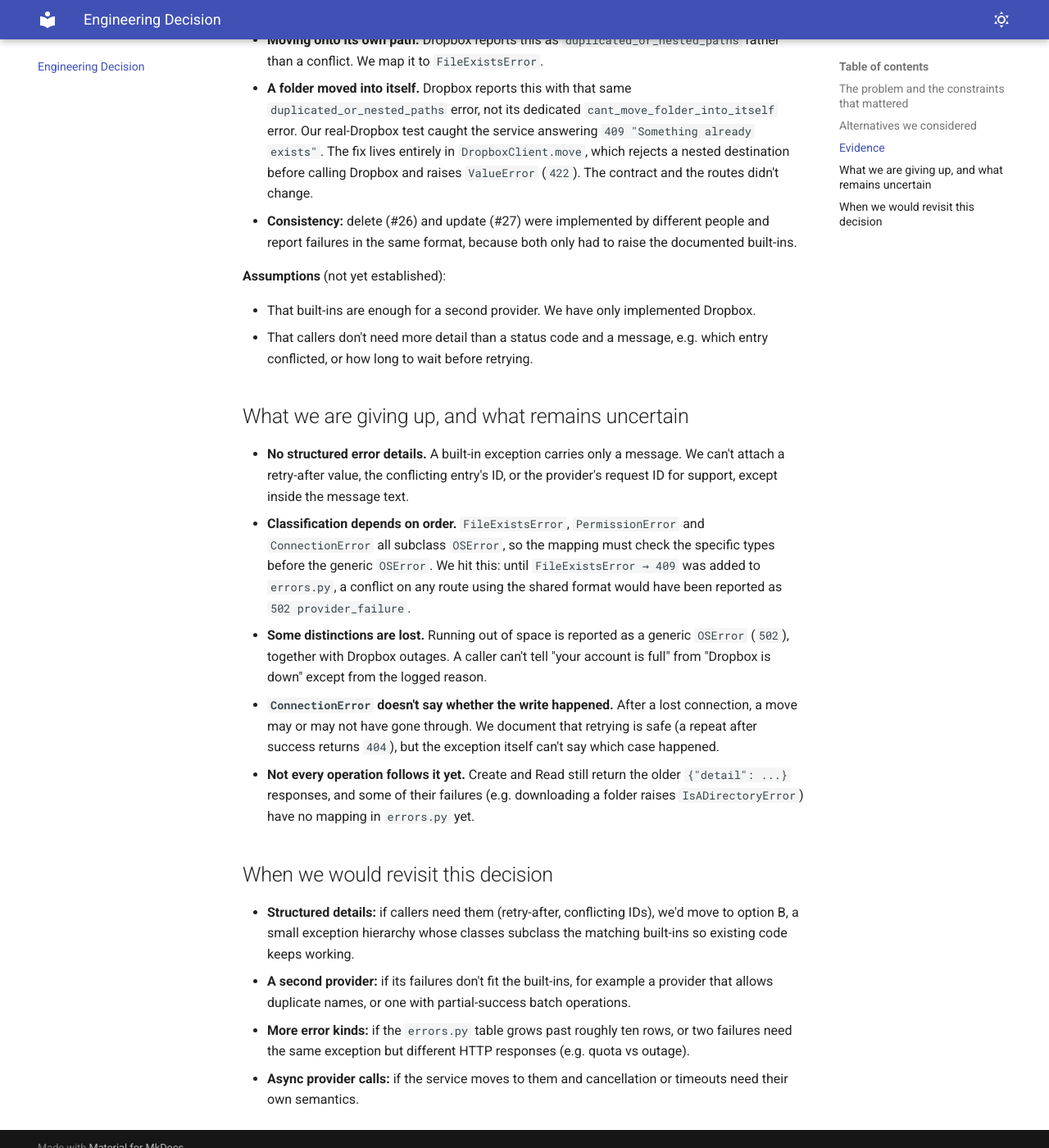
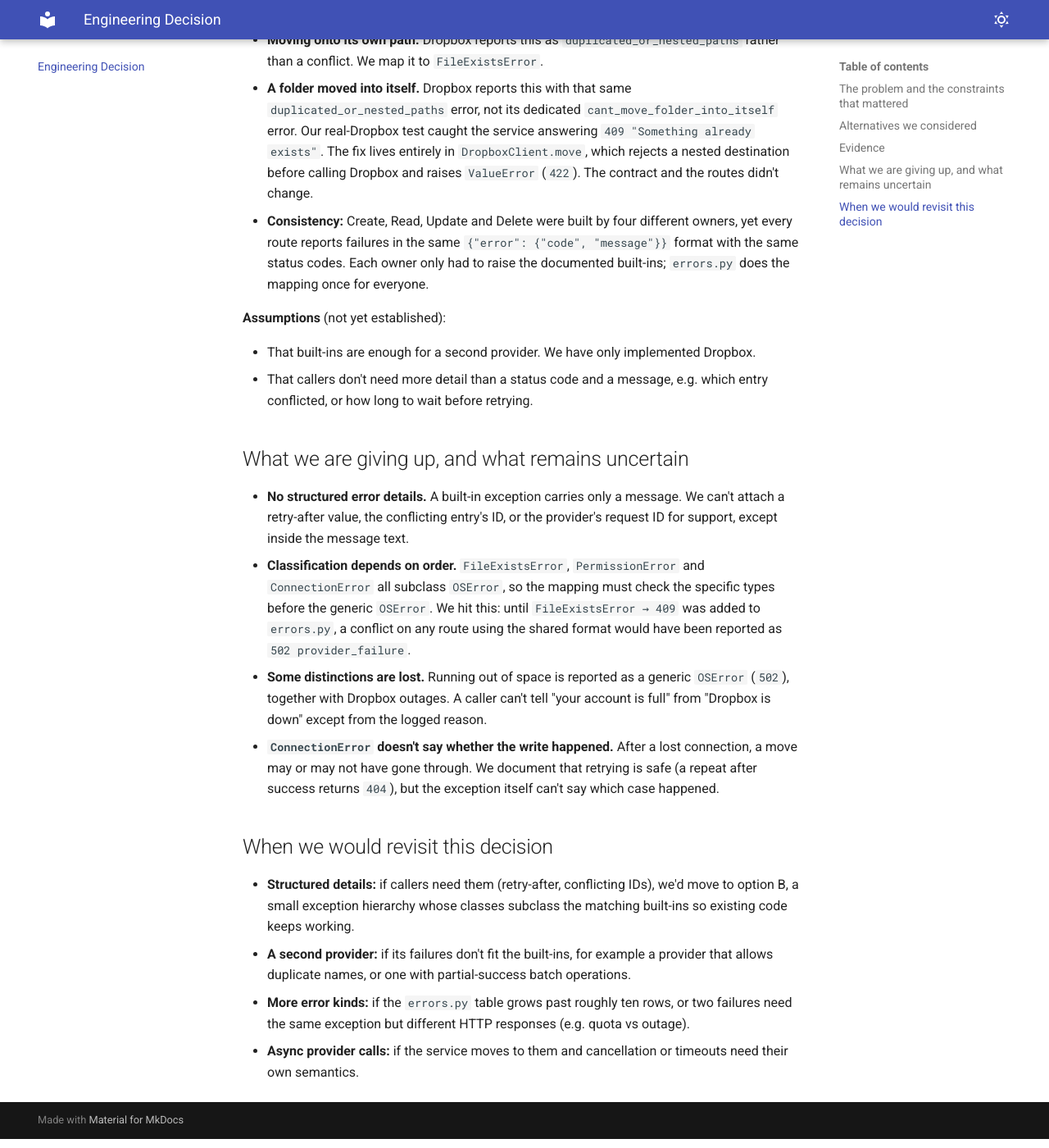
Before and after one commit to Shreyas191/OSPSD-Team-3, an MkDocs documentation site: the page built from docs/engineering-decision.md, in a window 1280 px wide and 1400 px high, scrolled down 2352 px. Shown: the whole window at 82% size. Built offline with MkDocs 1.6.1 and Material for MkDocs 9.7.7, drawn with Linux system fonts in a browser that asks for light colours.

Commit message:
Describe all four operations on the shared error format
Create and Read are moving to the shared format before the release, so
the decision doc describes the finished state. This PR should merge after
their Level 5 PRs.

```diff
--- a/docs/engineering-decision.md
+++ b/docs/engineering-decision.md
@@ -43,7 +43,7 @@ The constraints:
   - **Case-insensitive paths.** A rename that only changes letter case (`report.txt` → `Report.txt`) comes back from Dropbox as a conflict, so it is a `FileExistsError`.
   - **Moving onto its own path.** Dropbox reports this as `duplicated_or_nested_paths` rather than a conflict. We map it to `FileExistsError`.
   - **A folder moved into itself.** Dropbox reports this with that same `duplicated_or_nested_paths` error, not its dedicated `cant_move_folder_into_itself` error. Our real-Dropbox test caught the service answering `409 "Something already exists"`. The fix lives entirely in `DropboxClient.move`, which rejects a nested destination before calling Dropbox and raises `ValueError` (`422`). The contract and the routes didn't change.
-- **Consistency:** delete (#26) and update (#27) were implemented by different people and report failures in the same format, because both only had to raise the documented built-ins.
+- **Consistency:** Create, Read, Update and Delete were built by four different owners, yet every route reports failures in the same `{"error": {"code", "message"}}` format with the same status codes. Each owner only had to raise the documented built-ins; `errors.py` does the mapping once for everyone.
 
 **Assumptions** (not yet established):
 
@@ -56,7 +56,6 @@ The constraints:
 - **Classification depends on order.** `FileExistsError`, `PermissionError` and `ConnectionError` all subclass `OSError`, so the mapping must check the specific types before the generic `OSError`. We hit this: until `FileExistsError → 409` was added to `errors.py`, a conflict on any route using the shared format would have been reported as `502 provider_failure`.
 - **Some distinctions are lost.** Running out of space is reported as a generic `OSError` (`502`), together with Dropbox outages. A caller can't tell "your account is full" from "Dropbox is down" except from the logged reason.
 - **`ConnectionError` doesn't say whether the write happened.** After a lost connection, a move may or may not have gone through. We document that retrying is safe (a repeat after success returns `404`), but the exception itself can't say which case happened.
-- **Not every operation follows it yet.** Create and Read still return the older `{"detail": ...}` responses, and some of their failures (e.g. downloading a folder raises `IsADirectoryError`) have no mapping in `errors.py` yet.
 
 ## When we would revisit this decision
 
```
